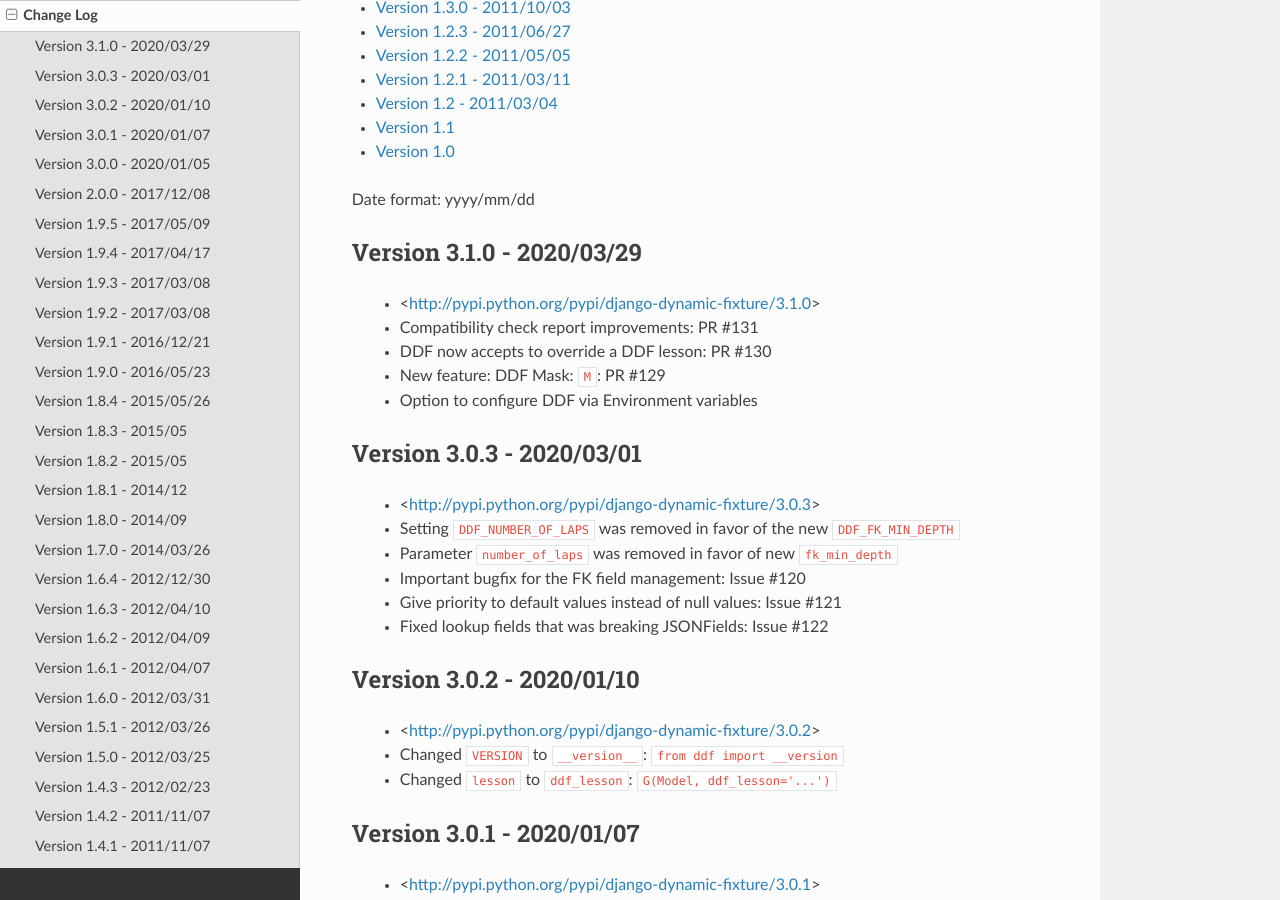
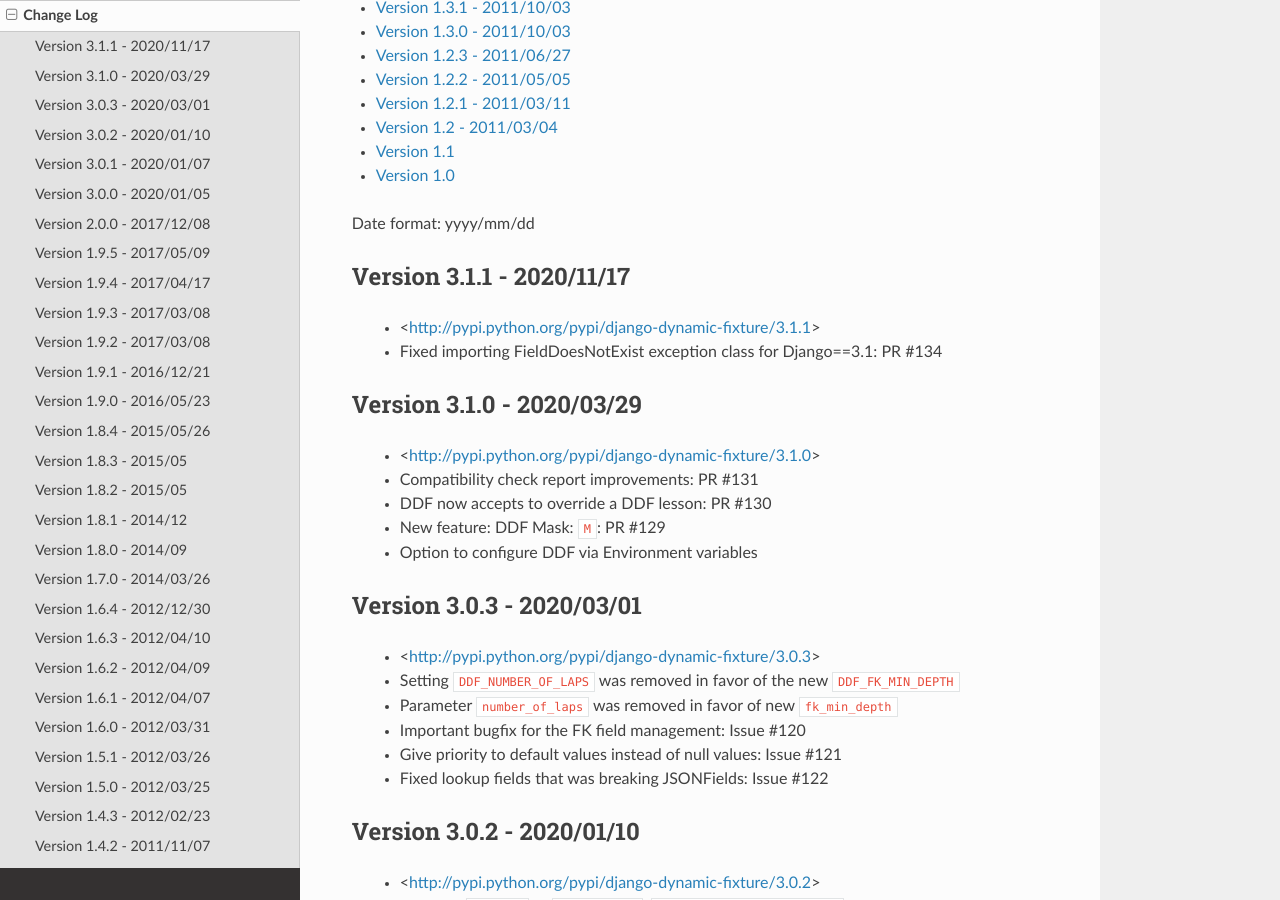
Before and after one commit to paulocheque/django-dynamic-fixture, a Sphinx documentation site: the page built from docs/source/change_log.rst, in a window 1280 px wide and 900 px high, scrolled down 884 px. Built offline with Sphinx 7.4.7 and the Read the Docs theme 2.0.0, drawn with Linux system fonts in a browser that asks for light colours; some of the changed text lies outside the part shown.

Commit message:
Release 3.1.1

```diff
--- a/django_dynamic_fixture/__init__.py
+++ b/django_dynamic_fixture/__init__.py
@@ -20,7 +20,7 @@
 from django_dynamic_fixture.script_ddf_checkings import ddf_check_models
 
 
-__version__ = '3.1.0'
+__version__ = '3.1.1'
 
 
 if not django_greater_than('1.10'):
--- a/docs/source/change_log.rst
+++ b/docs/source/change_log.rst
@@ -7,6 +7,11 @@
    :local:
 
 Date format: yyyy/mm/dd
+
+Version 3.1.1 - 2020/11/17
+-------------------------------------------------------------------------------
+  * <http://pypi.python.org/pypi/django-dynamic-fixture/3.1.1>
+  * Fixed importing FieldDoesNotExist exception class for Django==3.1: PR #134
 
 Version 3.1.0 - 2020/03/29
 -------------------------------------------------------------------------------
--- a/docs/source/conf.py
+++ b/docs/source/conf.py
@@ -53,9 +53,9 @@
 # built documents.
 #
 # The short X.Y version.
-version = '3.1.0'
+version = '3.1.1'
 # The full version, including alpha/beta/rc tags.
-release = '3.1.0'
+release = '3.1.1'
 
 # The language for content autogenerated by Sphinx. Refer to documentation
 # for a list of supported languages.
--- a/setup.py
+++ b/setup.py
@@ -14,7 +14,7 @@
 # Update version and save
 # Go to 'files' link and upload the file
 
-VERSION = '3.1.0'
+VERSION = '3.1.1'
 
 tests_require = [
 ]
```
Also changed, not shown: 2 other files.
